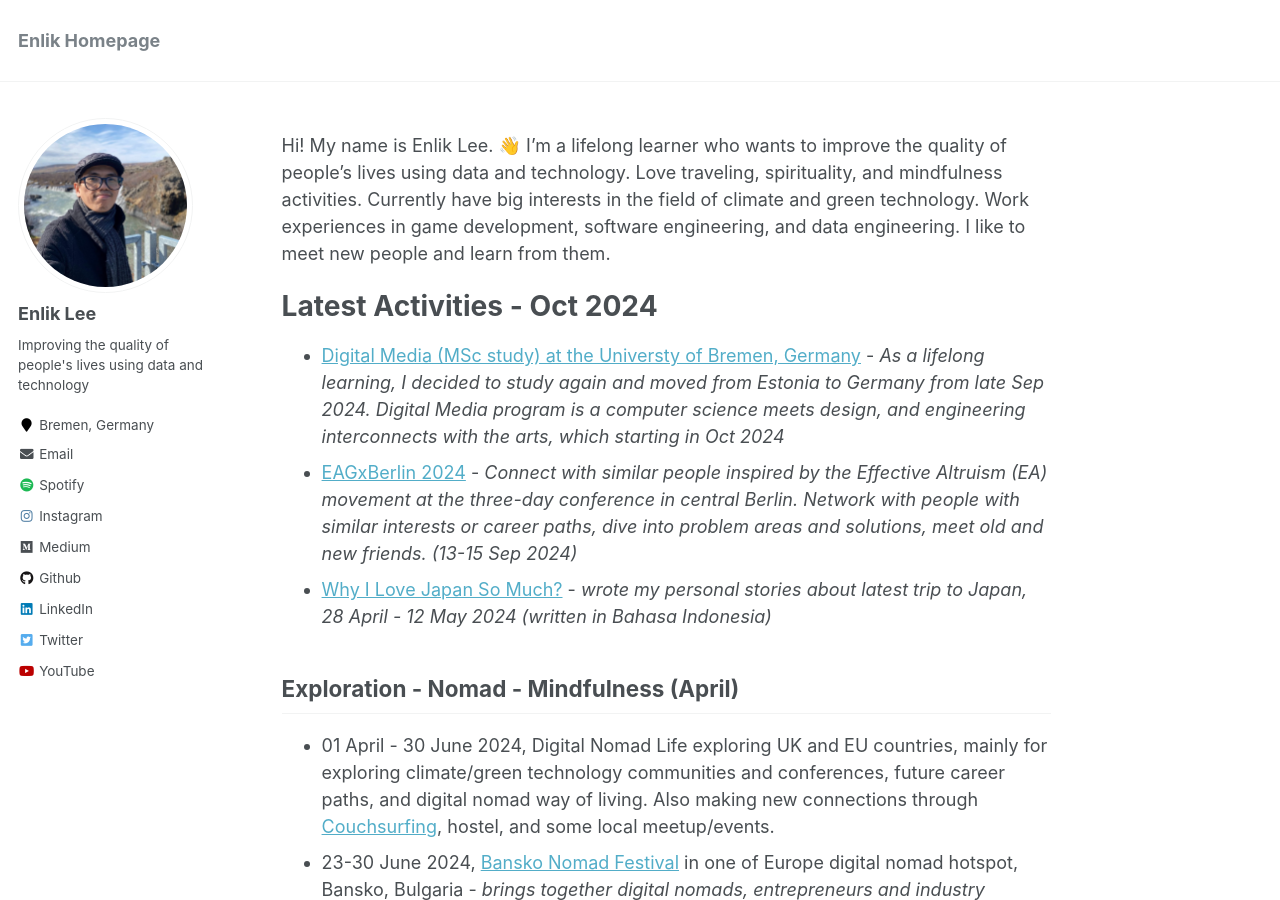
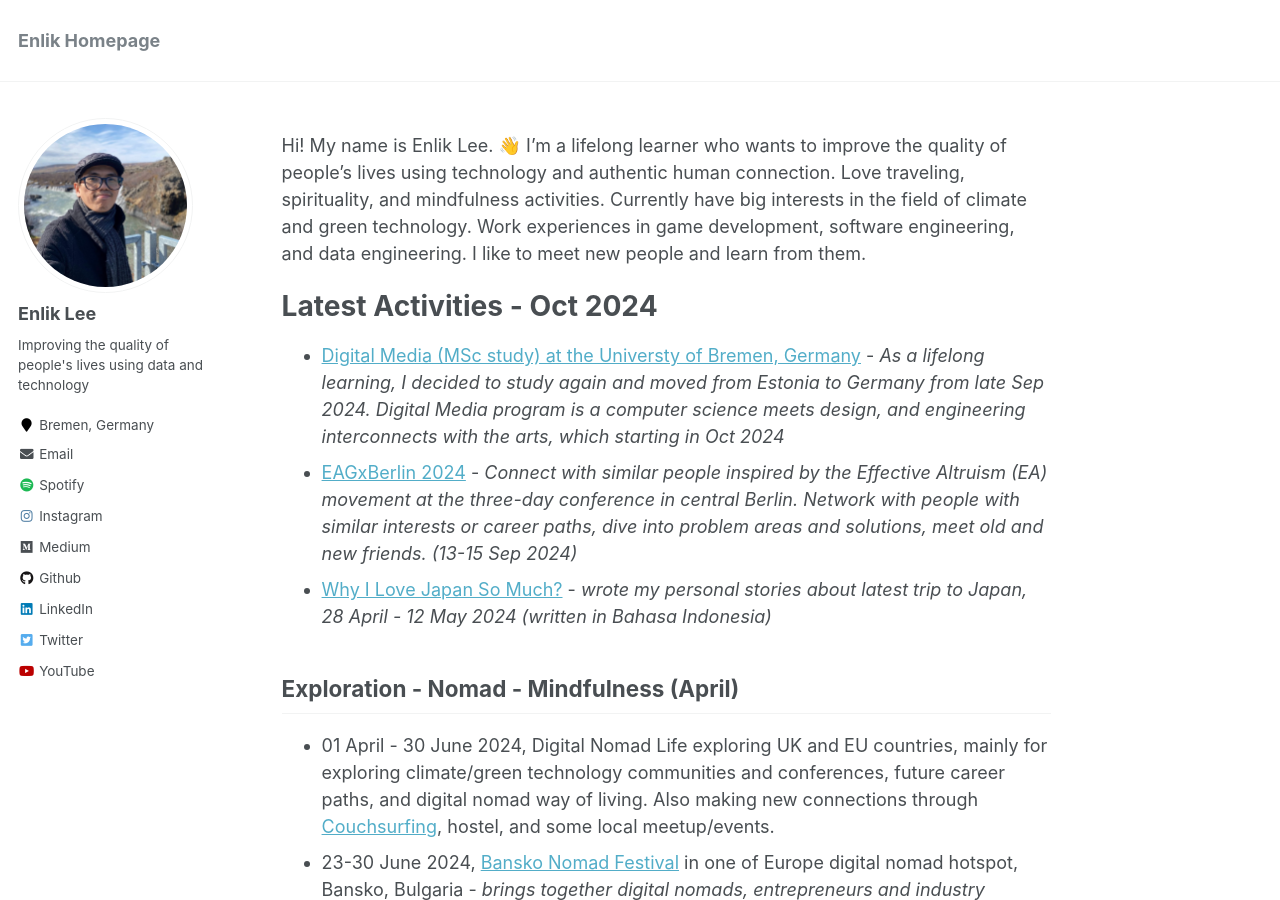
Before and after one commit to enliktjioe/enliktjioe.github.io, a Jekyll site: the page built from _pages/about.md, in a window 1280 px wide and 900 px high. Built offline with Jekyll 4.4.1, drawn with Linux system fonts in a browser that asks for light colours.

Commit message:
authentic human connection

```diff
--- a/_pages/about.md
+++ b/_pages/about.md
@@ -9,7 +9,7 @@ redirect_from:
 ---
 
 Hi! My name is Enlik Lee. 👋
-I'm a lifelong learner who wants to improve the quality of people's lives using data and technology. Love traveling, spirituality, and mindfulness activities. Currently have big interests in the field of climate and green technology. Work experiences in game development, software engineering, and data engineering. I like to meet new people and learn from them.
+I'm a lifelong learner who wants to improve the quality of people's lives using technology and authentic human connection. Love traveling, spirituality, and mindfulness activities. Currently have big interests in the field of climate and green technology. Work experiences in game development, software engineering, and data engineering. I like to meet new people and learn from them.
 
 # **Latest Activities - Oct 2024**
 
```
